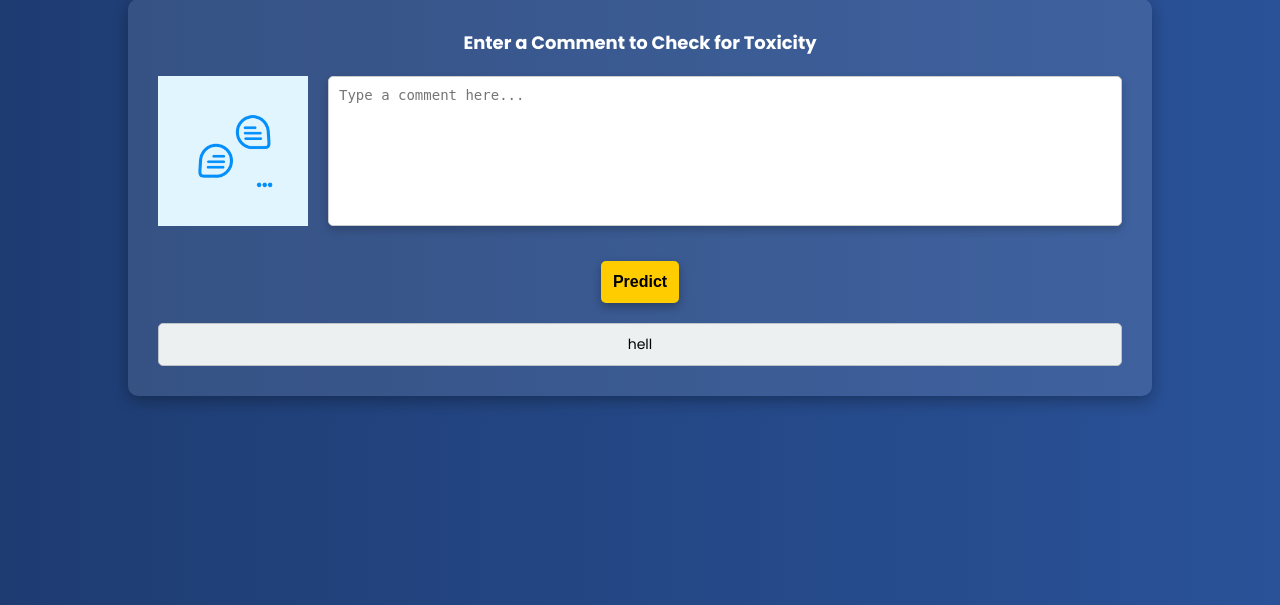
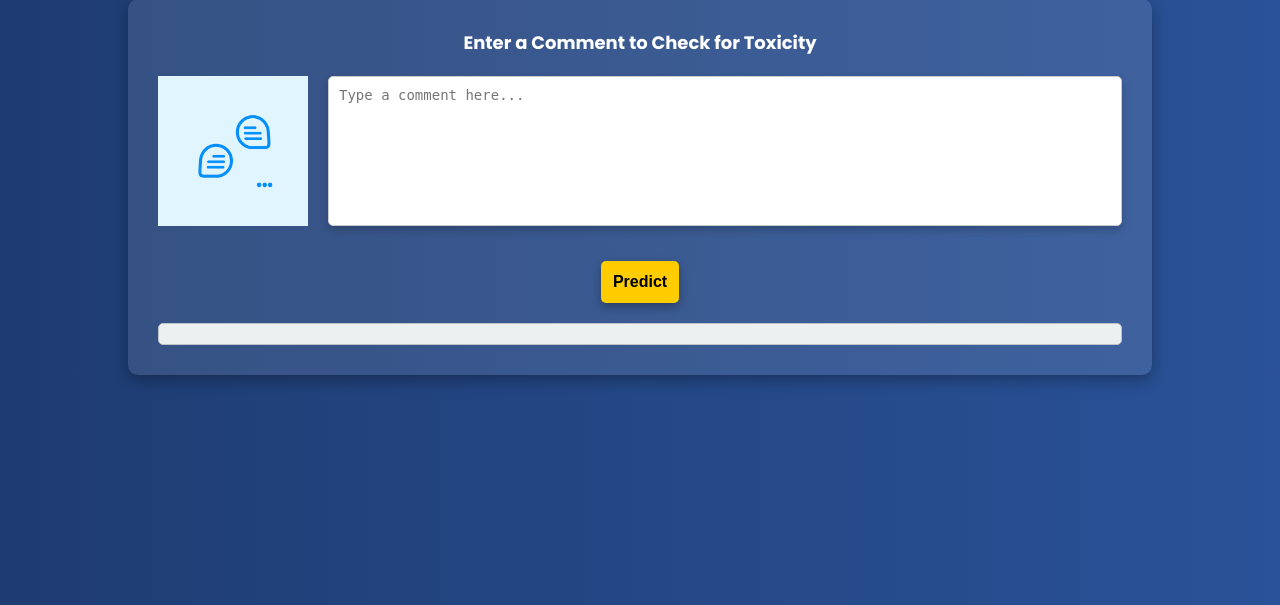
Before and after one commit to yash007843/cyber-security, a Flask app: page /try in a window 1280 px wide. Shown: the part 126-731 px from the top of the page. Run offline with Flask 3, Linux system fonts and the light colour scheme; parts of the project's set-up code (start-up, migrations or seed data) failed here and were passed over.

Commit message:
full frontend updated

```diff
--- a/templates/try.html
+++ b/templates/try.html
@@ -27,7 +27,7 @@
             <textarea id="textInput" placeholder="Type a comment here..."></textarea>
         </div>
         <button id="predictBtn">Predict</button>
-        <p id="result">hell</p>
+        <p id="result"></p>
     </section>
 
     <script src="../static/js/script.js"></script>
```
